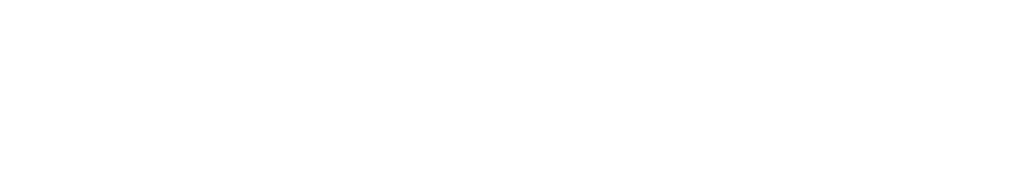
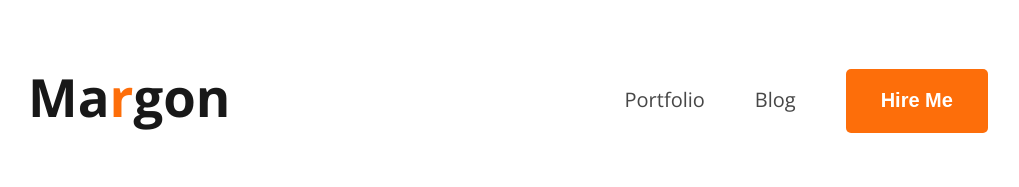
Before and after one commit to Marg0n/sampleDeveloperPortfolio, a plain HTML site: page index.html in a window 1280 px wide. Shown: the whole page, without its empty margins (132-1151 px from the left). Drawn offline with nearby package versions, Linux system fonts and the light colour scheme.

Commit message:
added nav and css

```diff
--- a/index.html
+++ b/index.html
@@ -4,18 +4,33 @@
     <meta charset="UTF-8" />
     <meta name="viewport" content="width=device-width, initial-scale=1.0" />
     <title>Sample Developer Portfolio</title>
+
+    <!-- CDN -->
+    <link rel="preconnect" href="https://fonts.googleapis.com" />
+    <link rel="preconnect" href="https://fonts.gstatic.com" crossorigin />
+    <link
+      href="https://fonts.googleapis.com/css2?family=Open+Sans:wght@400;700;800&display=swap"
+      rel="stylesheet"
+    />
+
+    <!-- styles -->
+    <link rel="stylesheet" href="styles/portfolio.css" />
   </head>
+
   <body>
     <header id="header">
-
+      <nav class="nav-title">
+        <h3>Ma<span class="primary-color">r</span>gon</h3>
+        <ul>
+          <li><a href="#">Portfolio</a></li>
+          <li><a href="#">Blog</a></li>
+          <li><button class="btn-primary">Hire Me</button></li>
+        </ul>
+      </nav>
     </header>
 
-    <main>
+    <main></main>
 
-    </main>
-
-    <footer>
-
-    </footer>
+    <footer></footer>
   </body>
 </html>
--- /dev/null
+++ b/styles/portfolio.css
@@ -0,0 +1,49 @@
+/* default and common styles  */
+body {
+  font-family: "Open Sans", sans-serif;
+}
+
+.primary-color {
+  color: #fd6e0a;
+}
+
+.btn-primary {
+  height: 64px;
+  border-radius: 5px;
+  background: #fd6e0a;
+  border: 0;
+  font-size: 20px;
+  font-weight: 700;
+  color: #fff;
+  padding: 18px 35px;
+}
+
+/* nav bar */
+
+nav {
+  display: flex;
+  align-items: center;
+  justify-content: space-around;
+}
+
+.nav-title {
+  color: #181818;
+  font-size: 45px;
+  font-weight: 800;
+}
+
+nav > ul {
+  display: flex;
+}
+
+nav li {
+  list-style: none;
+  margin-left: 50px;
+}
+
+nav a {
+  text-decoration: none;
+  color: #474747;
+  font-size: 20px;
+  font-weight: 400;
+}
```
